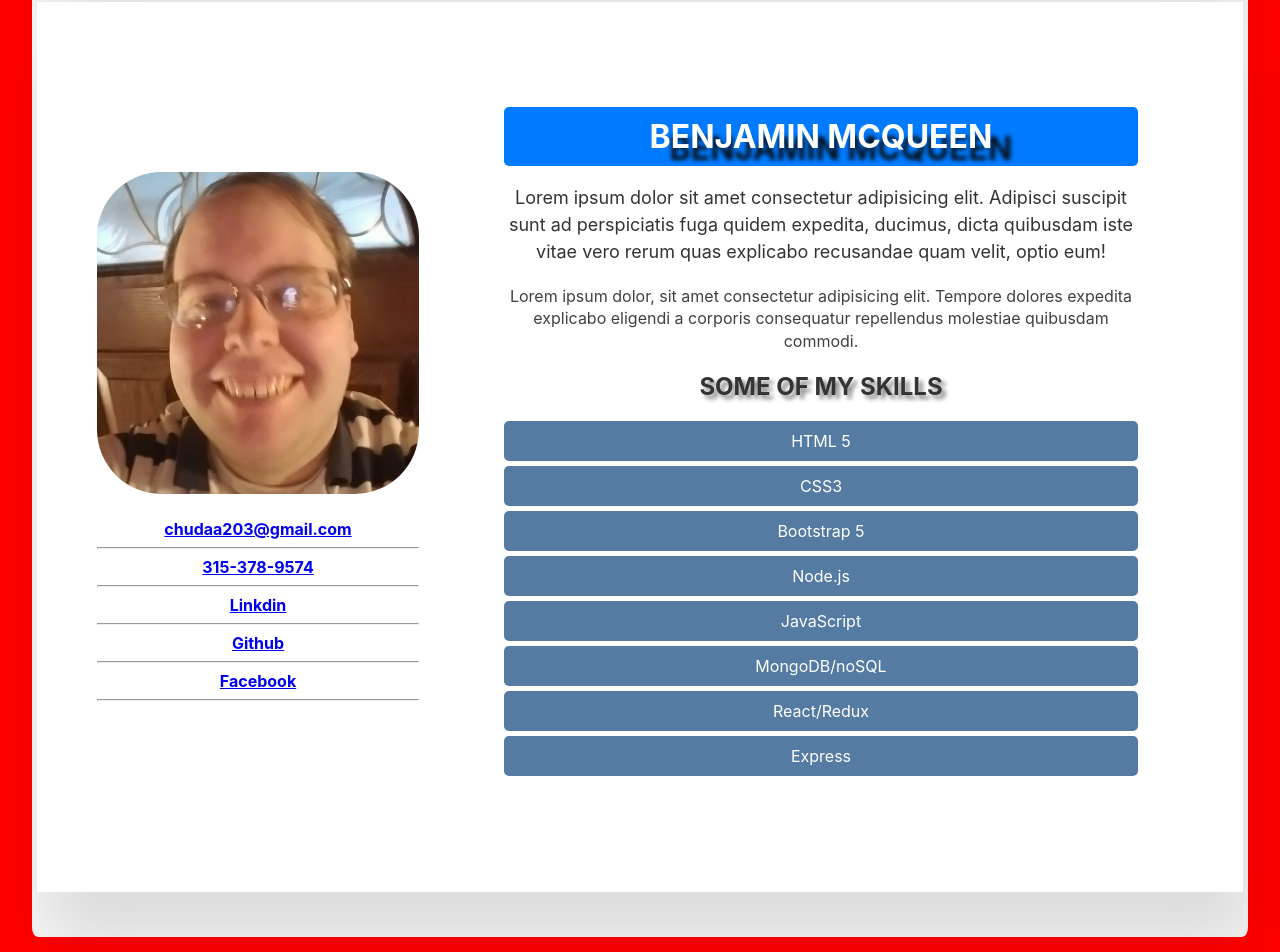
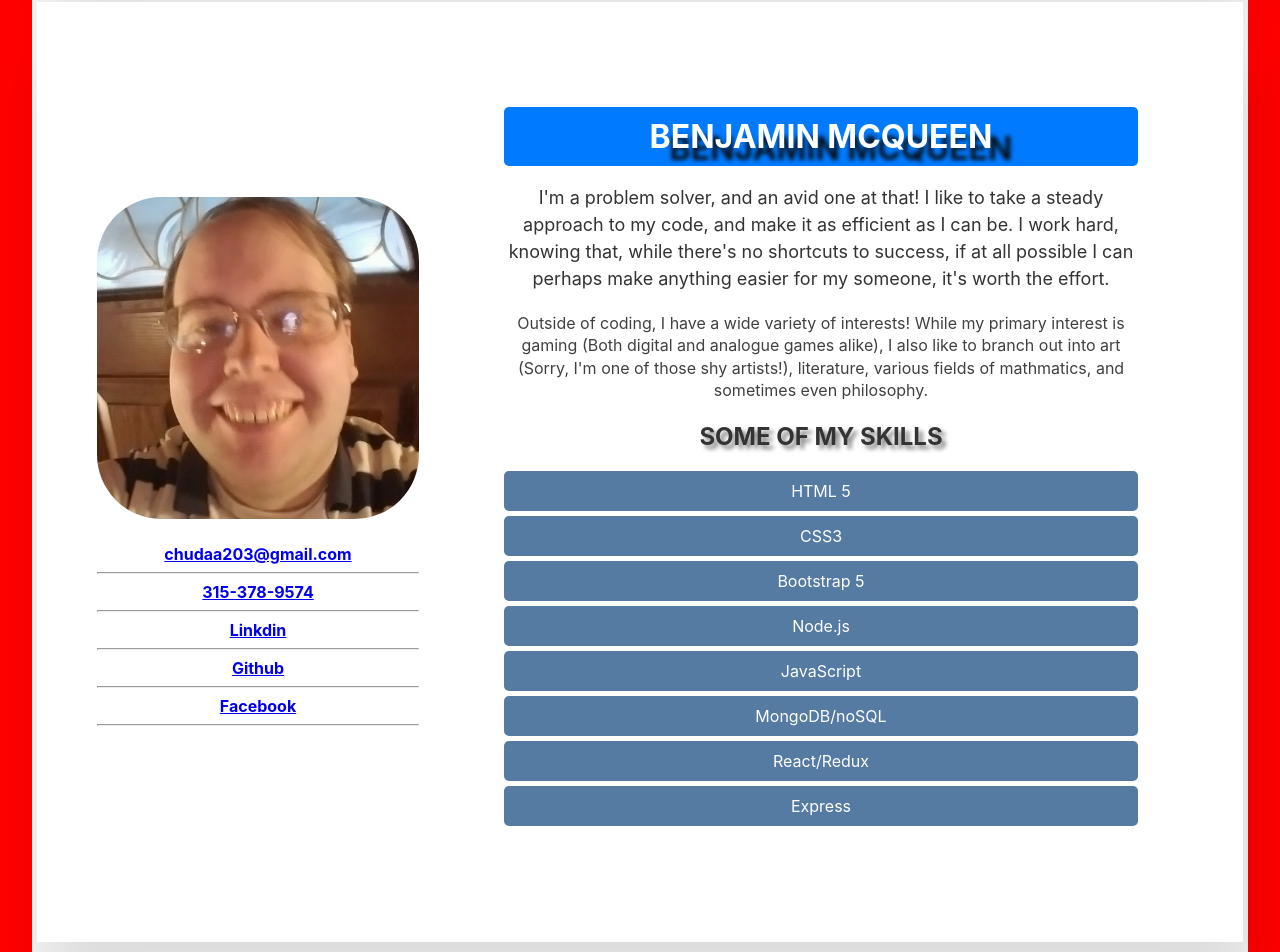
Before and after one commit to BenjaminMcQueen/capstone, a React (Create React App) app: page /AboutUs in a window 1280 px wide. Shown: the part 1120-2072 px from the top of the page. Built offline with nearby package versions, Linux system fonts and the light colour scheme.

Commit message:
adjusted about-us section for Ben

```diff
--- a/src/components/AboutUs.js
+++ b/src/components/AboutUs.js
@@ -84,15 +84,10 @@ function AboutUs() {
         <div className="content">
           <h1 className="names">Benjamin McQueen</h1>
           <p className="intro-paragraph">
-            Lorem ipsum dolor sit amet consectetur adipisicing elit. Adipisci
-            suscipit sunt ad perspiciatis fuga quidem expedita, ducimus, dicta
-            quibusdam iste vitae vero rerum quas explicabo recusandae quam
-            velit, optio eum!
+            I'm a problem solver, and an avid one at that! I like to take a steady approach to my code, and make it as efficient as I can be. I work hard, knowing that, while there's no shortcuts to success, if at all possible I can perhaps make anything easier for my someone, it's worth the effort.
           </p>
           <p className="hobbies-paragraph">
-            Lorem ipsum dolor, sit amet consectetur adipisicing elit. Tempore
-            dolores expedita explicabo eligendi a corporis consequatur
-            repellendus molestiae quibusdam commodi.
+            Outside of coding, I have a wide variety of interests! While my primary interest is gaming (Both digital and analogue games alike), I also like to branch out into art (Sorry, I'm one of those shy artists!), literature, various fields of mathmatics, and sometimes even philosophy.
           </p>
           <div className="skills">
             <h2 className="skill">Some of my Skills</h2>
```
